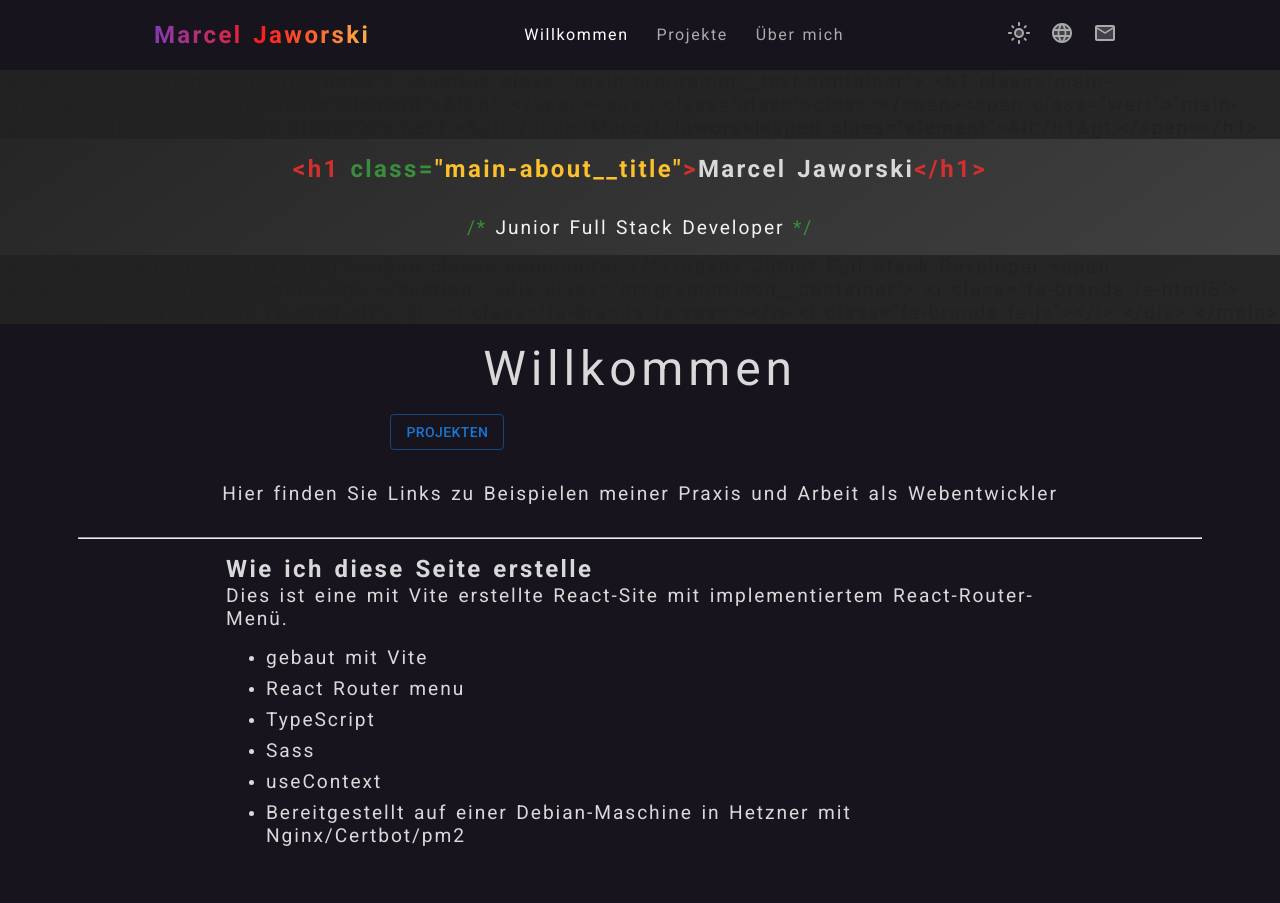
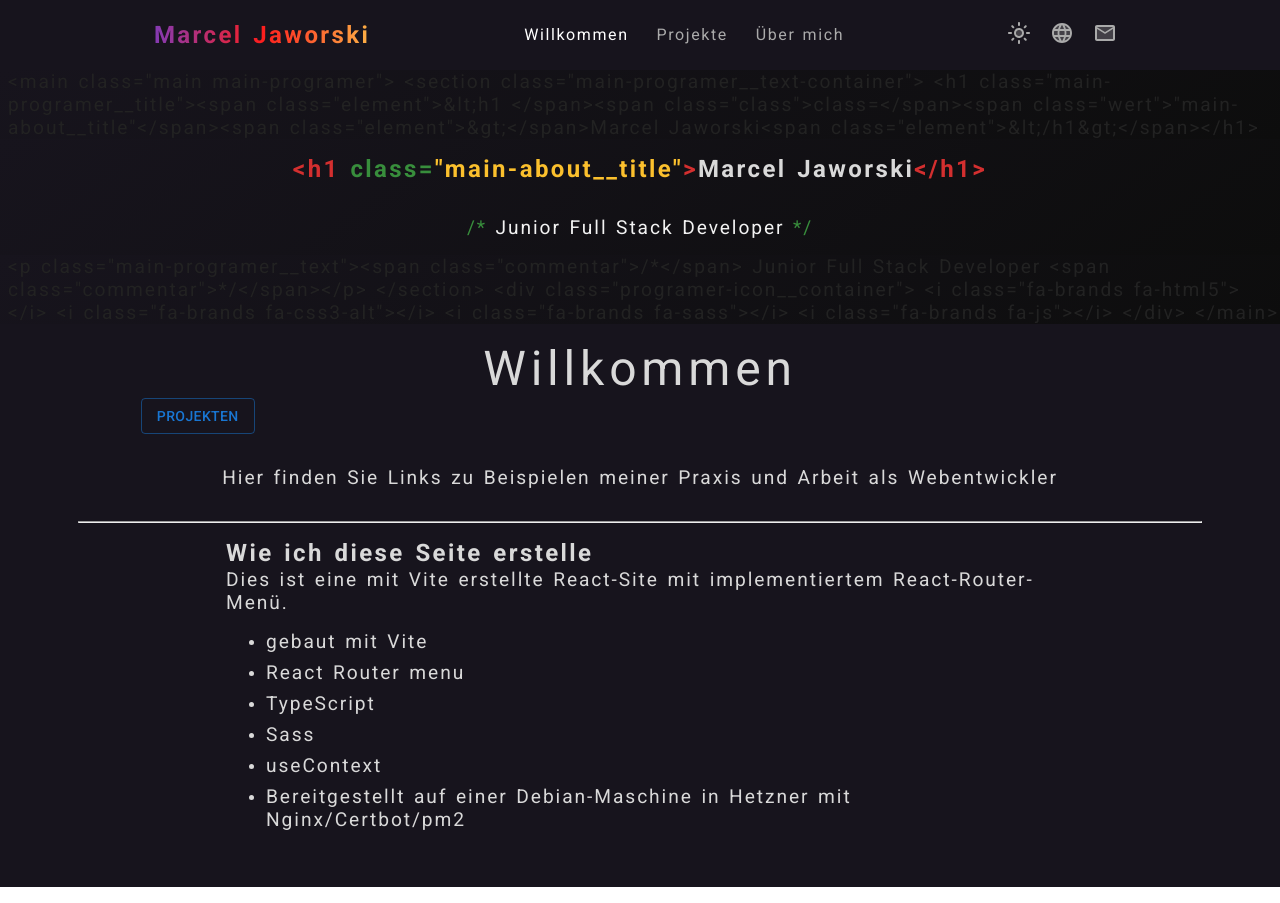
Before and after one commit to marceljaworski/portfolio, a React (Vite) app: page /welcome in a window 1280 px wide. Built offline with nearby package versions, Linux system fonts and the light colour scheme; a web font is replaced by a local one.

Commit message:
text-scaped background

```diff
--- a/src/pages/PageWelcome.scss
+++ b/src/pages/PageWelcome.scss
@@ -7,7 +7,7 @@
     padding: 1rem;
     color: $background-dark;
     line-height: 1.5em;
-    background: linear-gradient(145deg, #262626, #404040);
+    background: linear-gradient(145deg, $background-dark, $black);
     // box-shadow:  20px 20px 60px #2b2b2b,
     //          -20px -20px 60px #3a3a3a;
 }
@@ -16,7 +16,7 @@
     line-height: 1.5em;
 
     overflow: hidden;
-    background: linear-gradient(145deg, #222,  #262626);
+    background: linear-gradient(145deg, $background-dark, $black);
     // box-shadow:  2px 2px 6px #2b2b2b,
     //          -2px -2px 6px #3a3a3a;
 }
@@ -130,8 +130,7 @@
 }
 
 .button-navigate{
-    margin-top: 1rem !important;
-    margin-left: 30% !important;
+    margin-left: 10% !important;
 }
 
 hr {
--- a/src/pages/PageWelcome.tsx
+++ b/src/pages/PageWelcome.tsx
@@ -47,8 +47,6 @@ export const PageWelcome= () => {
                 <Typography variant='h3' className='page-title'>{data.pageWelcome.welcome}</Typography>
                 <Button variant="outlined" className='button-navigate' onClick={handleNavigate}>{data.pageWelcome.button}</Button>
                 <Typography className='main-projects-intro'>{data.pageWelcome.paragraph}</Typography>
-
-
             <hr />
             {data.pageWelcome.posts.map((el: any, i: number) => {
 
```
